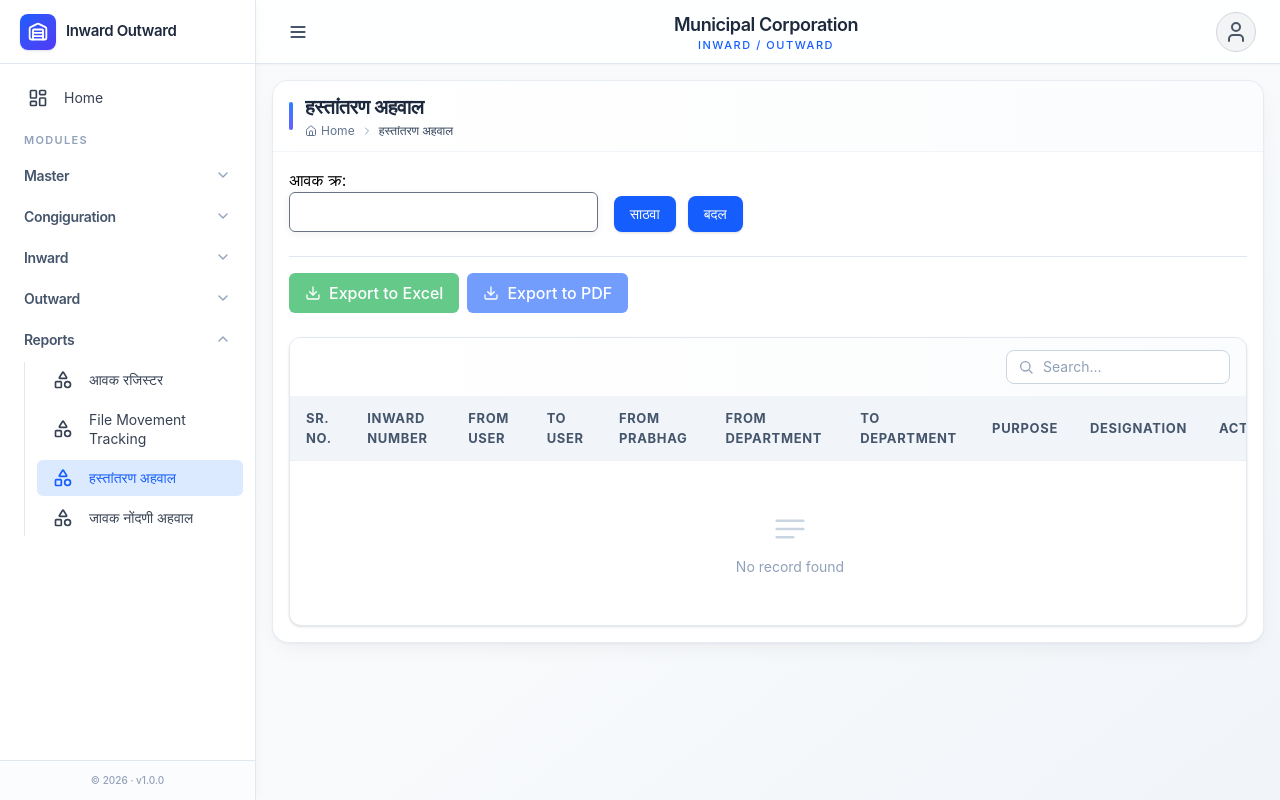
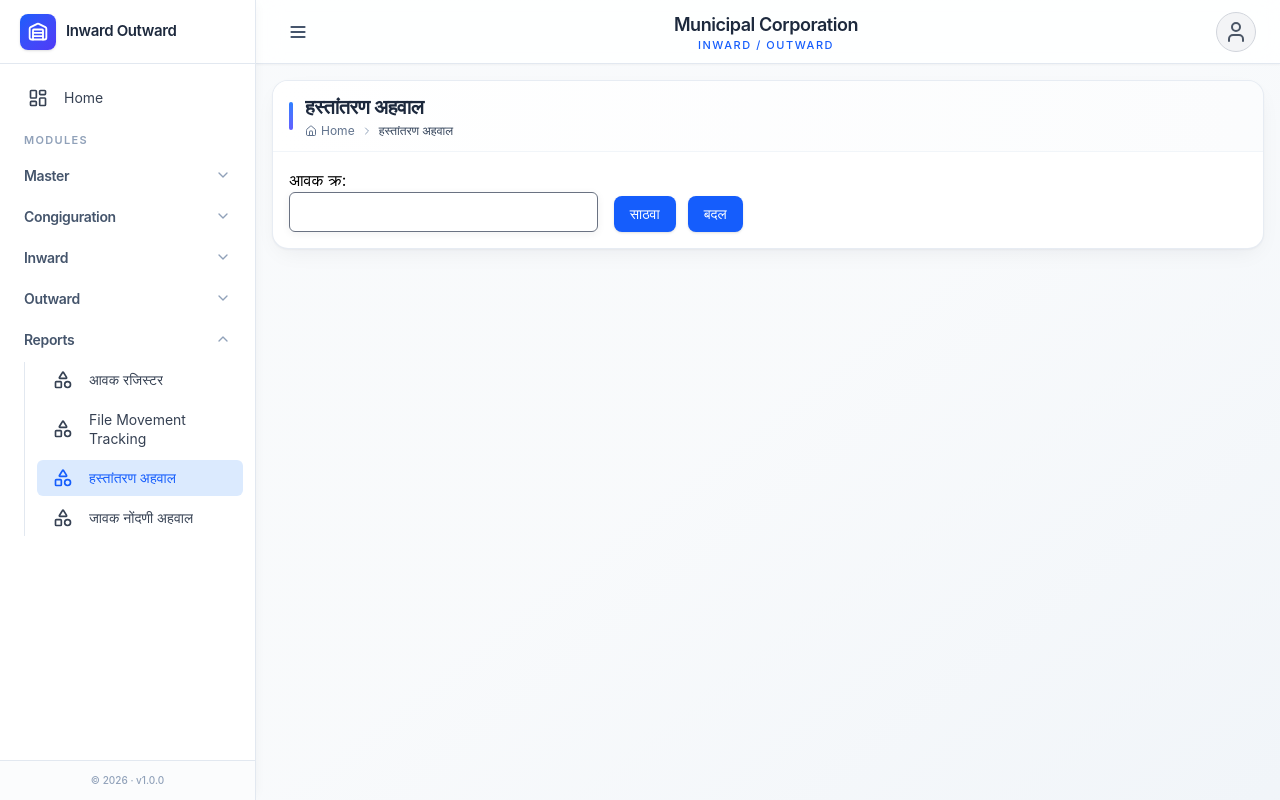
Before and after one commit to ASCENTechIndia/Inward-Outward, a React (Vite) app in the folder Frontend/: page /Reports/FrmTransferDtlsRpt in a window 1280 px wide. Built offline with nearby package versions, Linux system fonts and the light colour scheme; sample sign-in values are in the browser's storage; what @react-pdf/renderer would draw is missing.

Commit message:
minor changes

```diff
--- a/Frontend/src/Pages/Reports/FrmTransferDtlsRpt.jsx
+++ b/Frontend/src/Pages/Reports/FrmTransferDtlsRpt.jsx
@@ -95,8 +95,10 @@ const FrmTransferDtlsRpt = () => {
         setFormattedData(formatted);
       } else if (response?.data?.success && response?.data?.data.length === 0) {
         alert("No record found");
+        setFormattedData([]);
       }
     } catch (error) {
+      setFormattedData([]);
       console.error(error);
       alert(error.message || "Failed to fetch details");
     } finally {
@@ -170,7 +172,7 @@ const FrmTransferDtlsRpt = () => {
             </div>
           </div>
         </div>
-        {formattedData.length >= 0 && (
+        {formattedData.length > 0 && (
           <>
             <div className="flex justify-start gap-2 pt-4 border-t border-slate-200 mt-3">
               <Excel
```
